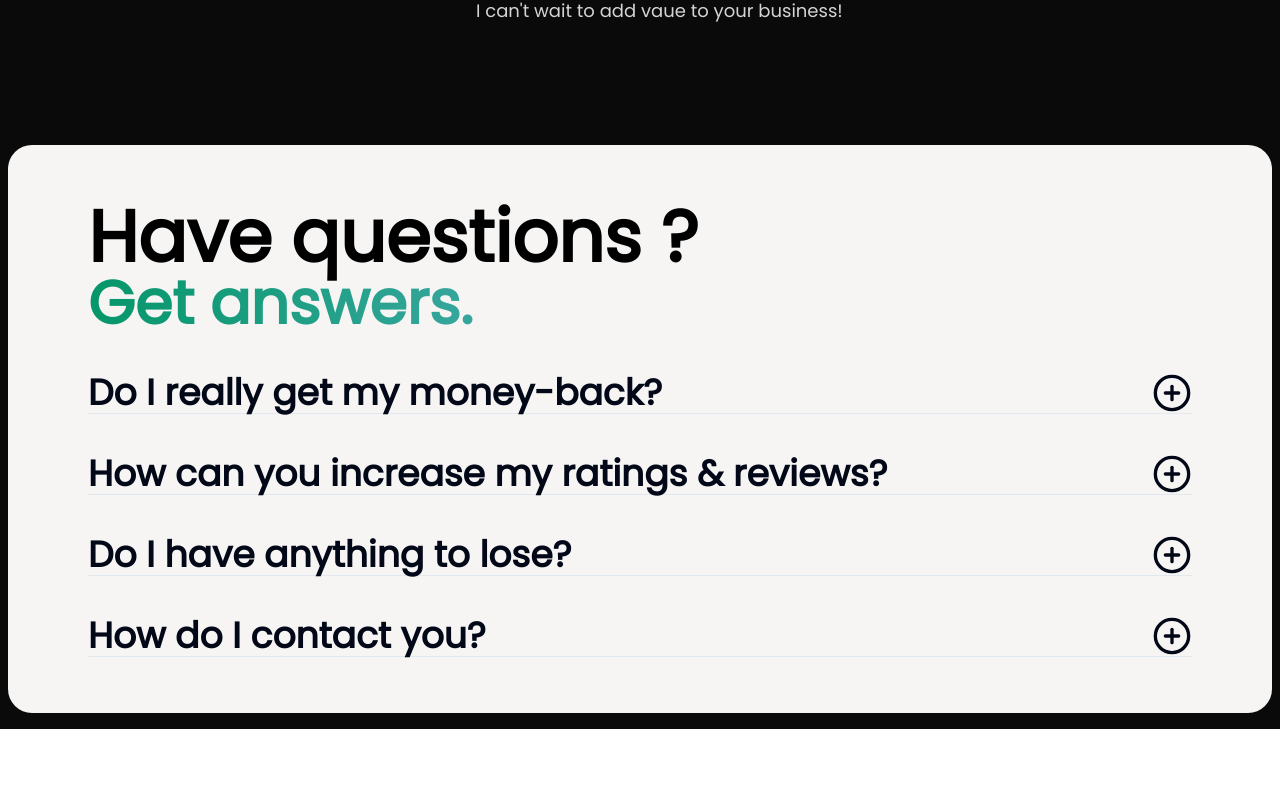
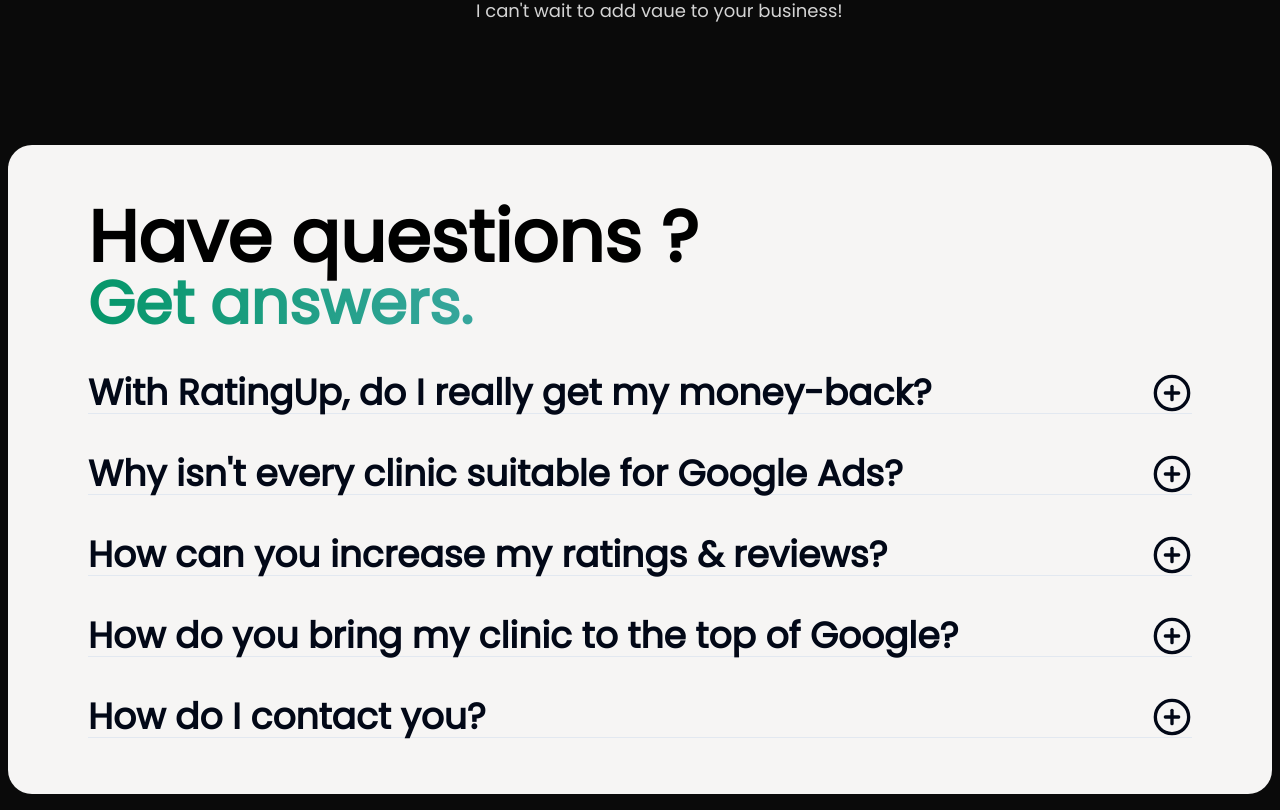
Before and after one commit to ssm53/my-agency-website, a Next.js app: page / in a window 1280 px wide. Shown: the part 4789-5599 px from the top of the page. Before the commit the page ends 5518 px from the top, so only its background shows below. Built offline with nearby package versions, Linux system fonts and the light colour scheme.

Commit message:
did faqs

```diff
--- a/app/faq.tsx
+++ b/app/faq.tsx
@@ -23,13 +23,26 @@ const FAQS = () => {
         </div>
         <Accordion type="single" collapsible>
           <AccordionItem value="item-1">
-            <AccordionTrigger>Do I really get my money-back?</AccordionTrigger>
+            <AccordionTrigger>
+              With RatingUp, do I really get my money-back?
+            </AccordionTrigger>
             <AccordionContent>
-              Yes, if we don't deliver you results, you get 100% of your
-              money-back.
+              Yes, if we don't improve your ratings & reviews, you get 100% of
+              your money-back.
             </AccordionContent>
           </AccordionItem>
           <AccordionItem value="item-2">
+            <AccordionTrigger>
+              Why isn't every clinic suitable for Google Ads?
+            </AccordionTrigger>
+            <AccordionContent>
+              Google Ads will show your clinic, together with it's ratings &
+              reviews to thousands of people. I don't think it's wise to spend
+              on Google Ads, only to show your average ratings & reviews.
+              Improve that first, then it's worth to spend on Google Ads.
+            </AccordionContent>
+          </AccordionItem>
+          <AccordionItem value="item-3">
             <AccordionTrigger>
               How can you increase my ratings & reviews?
             </AccordionTrigger>
@@ -38,15 +51,17 @@ const FAQS = () => {
               Only good reviews go to Google.
             </AccordionContent>
           </AccordionItem>
-          <AccordionItem value="item-3">
-            <AccordionTrigger>Do I have anything to lose?</AccordionTrigger>
+          <AccordionItem value="item-4">
+            <AccordionTrigger>
+              How do you bring my clinic to the top of Google?
+            </AccordionTrigger>
             <AccordionContent>
-              Nope, you don't. As mentioned above, if we don't deliver you
-              results, you get all of your money back.
+              We use Google Ads, together with a stunning website built to push
+              customers to contact or book an appointment with you.
             </AccordionContent>
           </AccordionItem>
 
-          <AccordionItem value="item-4">
+          <AccordionItem value="item-5">
             <AccordionTrigger>How do I contact you?</AccordionTrigger>
             <AccordionContent>Whatsapp me on +6012 - 339 7028</AccordionContent>
           </AccordionItem>
```
